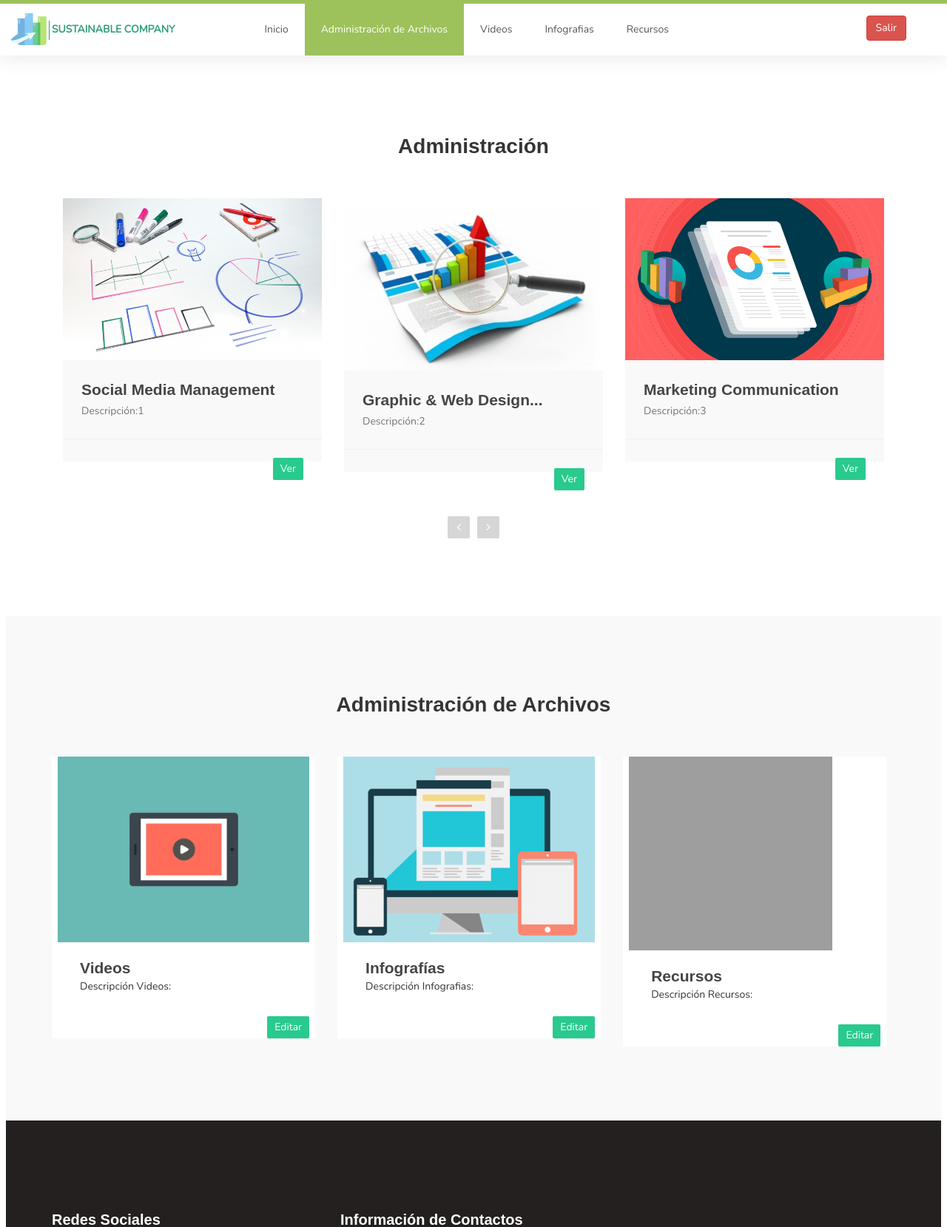
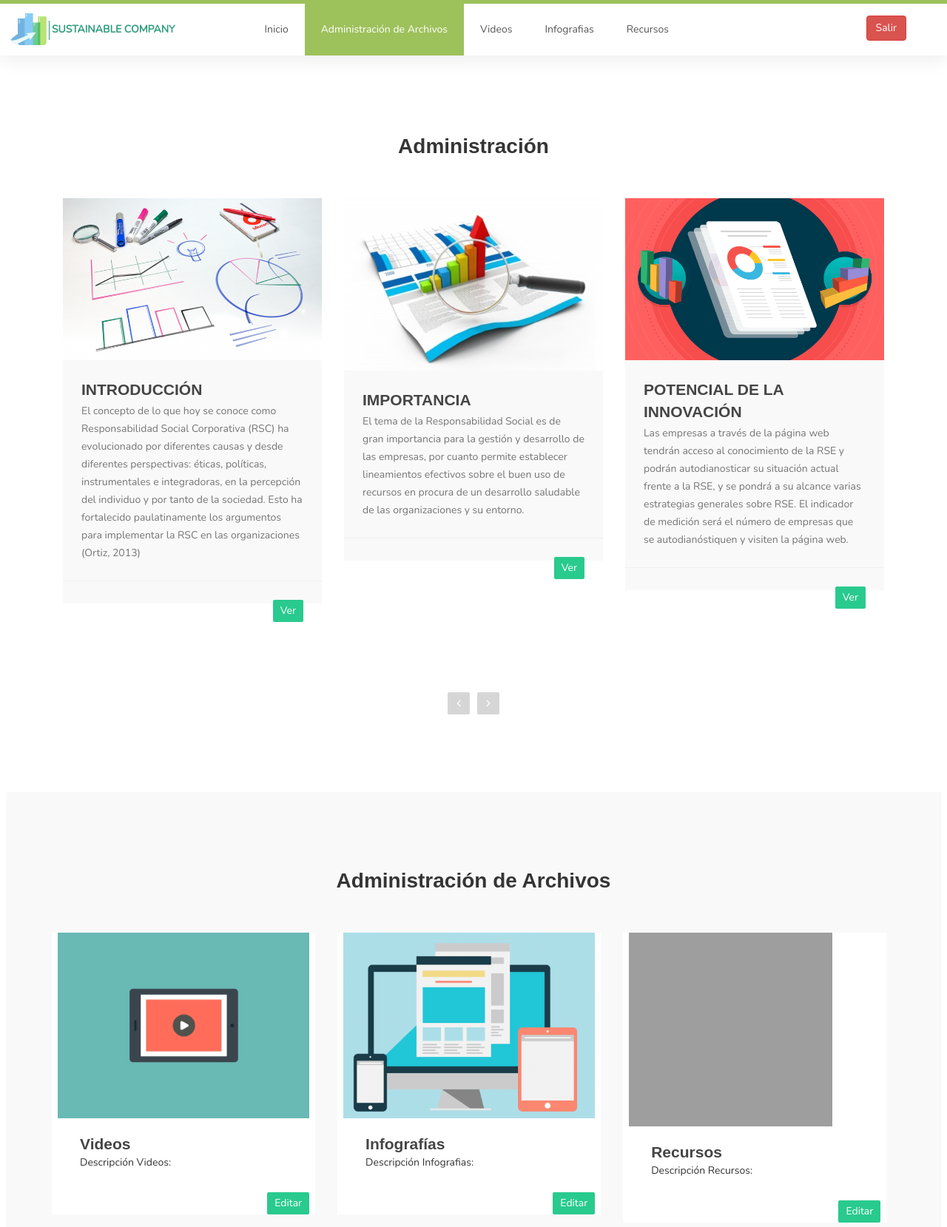
Before and after one commit to jjyanangomez/Fomentando-Buenas-Practicas-Empresas-ECU, a PHP site: page /Ingenieria_WEB/Administrador.php in a window 1280 px wide. Shown: the top 1659 px of the page at 74% size. Run offline with PHP 8.4, Linux system fonts and the light colour scheme; the visitor is signed in with stand-in values (Sample User, id 1); some web fonts are replaced; grey boxes are pictures that could not be loaded.

Commit message:
avance11

```diff
--- a/Administrador.php
+++ b/Administrador.php
@@ -116,8 +116,12 @@ https://templatemo.com/tm-516-known
                                              </div>
 
                                              <div class="courses-detail">
-                                                  <h3><a href="#">Social Media Management</a></h3>
-                                                  <p>Descripción:1</p>
+                                                  <h3><a href="#">INTRODUCCIÓN</a></h3>
+                                                  <p>El concepto de lo que hoy se conoce como Responsabilidad Social Corporativa (RSC) ha
+                                                     evolucionado por diferentes causas y desde diferentes perspectivas: éticas, políticas,
+                                                     instrumentales e integradoras, en la percepción del individuo y por tanto de la sociedad. Esto ha
+                                                     fortalecido paulatinamente los argumentos para implementar la RSC en las organizaciones
+                                                     (Ortiz, 2013)</p>
                                              </div>
 
                                              <div class="courses-info">
@@ -147,8 +151,10 @@ https://templatemo.com/tm-516-known
                                              </div>
 
                                              <div class="courses-detail">
-                                                  <h3><a href="#">Graphic & Web Design...</a></h3>
-                                                  <p>Descripción:2</p>
+                                                  <h3><a href="#">IMPORTANCIA</a></h3>
+                                                  <p>El tema de la Responsabilidad Social es de gran importancia para la gestión y desarrollo de las
+                                                  empresas, por cuanto permite establecer lineamientos efectivos sobre el buen uso de recursos
+                                                  en procura de un desarrollo saludable de las organizaciones y su entorno.</p>
                                              </div>
 
                                              <div class="courses-info">
@@ -178,8 +184,11 @@ https://templatemo.com/tm-516-known
                                              </div>
 
                                              <div class="courses-detail">
-                                                  <h3><a href="#">Marketing Communication</a></h3>
-                                                  <p>Descripción:3</p>
+                                                  <h3><a href="#">POTENCIAL DE LA INNOVACIÓN</a></h3>
+                                                  <p>Las empresas a través de la página web tendrán acceso al conocimiento de la RSE y podrán
+                                                  autodianosticar su situación actual frente a la RSE, y se pondrá a su alcance varias estrategias
+                                                  generales sobre RSE. El indicador de medición será el número de empresas que se
+                                                  autodianóstiquen y visiten la página web.</p>
                                              </div>
 
                                              <div class="courses-info">
@@ -209,45 +218,18 @@ https://templatemo.com/tm-516-known
                                              </div>
 
                                              <div class="courses-detail">
-                                                  <h3><a href="#">Summer Kids</a></h3>
-                                                  <p>Descripción:4</p>
+                                                  <h3><a href="#">DESCRIPCIÓN DE LA PROPUESTA Y METODOLOGÍA</a></h3>
+                                                  <p>Considerando que el aprendizaje basado en proyectos consiste en una modalidad de enseñanza
+                                                  y aprendizaje centrada en tareas, un proceso compartido de negociación entre los participantes,
+                                                  siendo su objetivo principal la obtención de un producto final. Este método promueve el
+                                                  aprendizaje individual y autónomo dentro de un plan de trabajo definido por objetivos y
+                                                  procedimientos.</p>
                                              </div>
 
                                              <div class="courses-info">
                                                   <!--<div class="courses-author">
                                                        <img src="images/author-image1.jpg" class="img-responsive" alt="">
                                                        <span>Mark Wilson</span>
-                                                  </div>-->
-                                                  <div class="courses-price">
-                                                       <a href="#"><span>Ver</span></a>
-                                                  </div>
-                                             </div>
-                                        </div>
-                                   </div>
-                              </div>
-
-                              <div class="col-md-4 col-sm-4">
-                                   <div class="item">
-                                        <div class="courses-thumb">
-                                             <div class="courses-top">
-                                                  <div class="courses-image">
-                                                       <img src="images/ARelacionados_5.png" class="img-responsive" alt="">
-                                                  </div>
-                                                  <!--<div class="courses-date">
-                                                       <span><i class="fa fa-calendar"></i> 5 / 10 / 2018</span>
-                                                       <span><i class="fa fa-clock-o"></i> 10 Hours</span>
-                                                  </div>-->
-                                             </div>
-
-                                             <div class="courses-detail">
-                                                  <h3><a href="#">Business &amp; Management</a></h3>
-                                                  <p>Descripción:5</p>
-                                             </div>
-
-                                             <div class="courses-info">
-                                                  <!--<div class="courses-author">
-                                                       <img src="images/author-image2.jpg" class="img-responsive" alt="">
-                                                       <span>Jessica</span>
                                                   </div>-->
                                                   <div class="courses-price">
                                                        <a href="#"><span>Ver</span></a>
```
